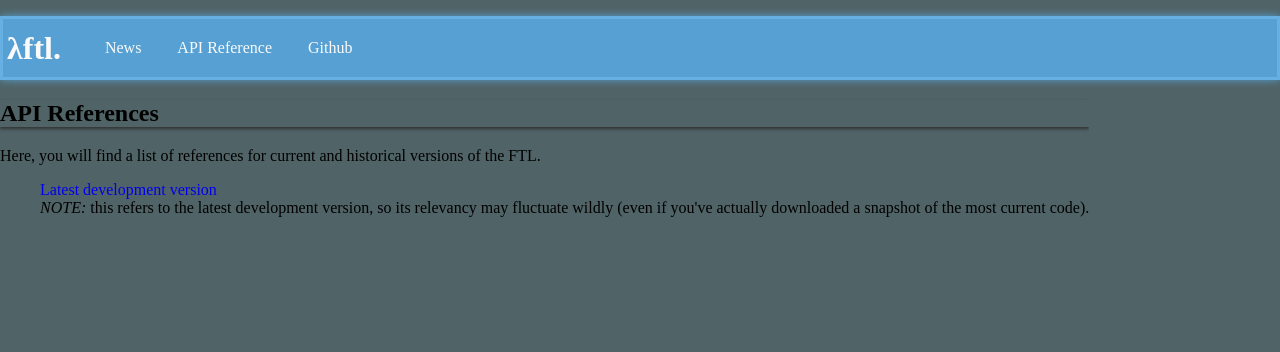
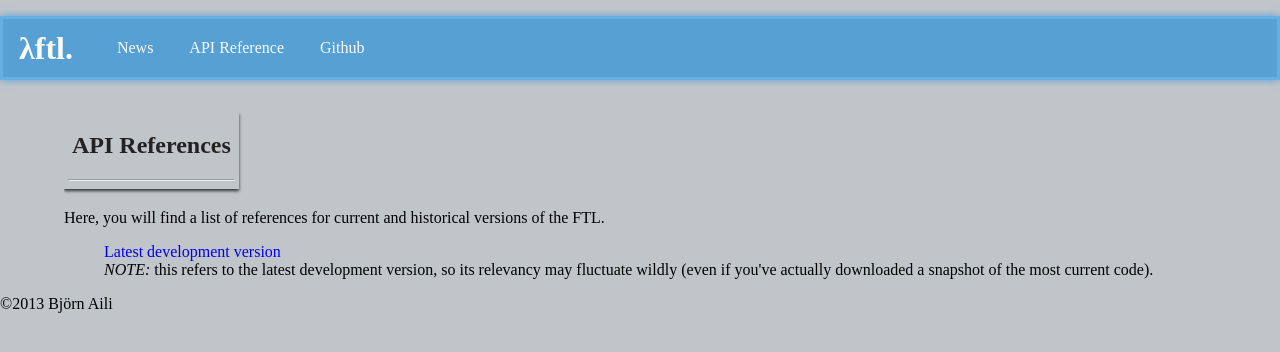
Before and after one commit to beark/ftl, a Jekyll site: the page built from api/index.html, in a window 1280 px wide. Shown: the top 352 px of the page. Built offline with Jekyll 4.4.1, drawn with Linux system fonts in a browser that asks for light colours; Markdown is read by kramdown in place of the engine named in the settings.

Commit message:
Some more layout work.

```diff
--- a/_layouts/default.html
+++ b/_layouts/default.html
@@ -30,6 +30,10 @@
 
 			</main>
 		</div>
+
+		<footer>
+			<span class="copyright">©2013 Björn Aili</span>
+		</footer>
 	</body>
 
 </html>
--- a/api/index.html
+++ b/api/index.html
@@ -4,7 +4,10 @@ title: API Reference
 ---
 <article>
 	<header>
+		<div class="info-container">
 		<h2>API References</h2>
+		</div>
+		<hr></hr>
 	</header>
 
 	<div class="page">
@@ -21,3 +24,4 @@ title: API Reference
 		</li>
 		</ul>
 	</div>
+</article>
--- a/style.css
+++ b/style.css
@@ -1,10 +1,6 @@
 body {
 	margin: 0;
-	background-color: rgb(80, 99, 102);
-}
-
-main {
-	display: inline-block;
+	background-color: #c0c5ca;
 }
 
 ul {
@@ -19,9 +15,10 @@ div.main > header {
 	color: #fafafa;
 	background-color: #56a0d3;
 	margin-top: 1em;
+	margin-bottom: 2em;
 	border: 0.2em solid #66b0e3;
 	box-shadow: 0 0 8px #56a0d3;
-	padding: 0.25em;
+	padding: 0.25em 1em;
 }
 
 div.main > header a {
@@ -54,8 +51,40 @@ div.main > header > nav a:hover {
 
 main > article {
 	overflow: hidden;
+	margin-left: 5%;
 }
 
 main > article > header {
 	box-shadow: 0 2px 3px #333;
+	display: inline-block;
 }
+
+main > article > hr {
+	background-color: #333;
+	border: none;
+	box-shadow: 0 1px 2px #333;
+	height: 1px;
+	margin-top: 0.1em;
+}
+
+article > header {
+	color: #222;
+	padding: 0 0.25em;
+}
+
+article > header > h2 {
+	margin: 0.25em 0;
+}
+
+article > header a {
+	color: #222;
+}
+
+article > header .info-container {
+	margin: 0;
+	padding: 0 0.25em;
+}
+
+article > header .info {
+	font-size: smaller;
+}
```
Also changed, not shown: _layouts/post.html (+7 -4 lines). Lines whose indentation alone changed are shown as unchanged.
